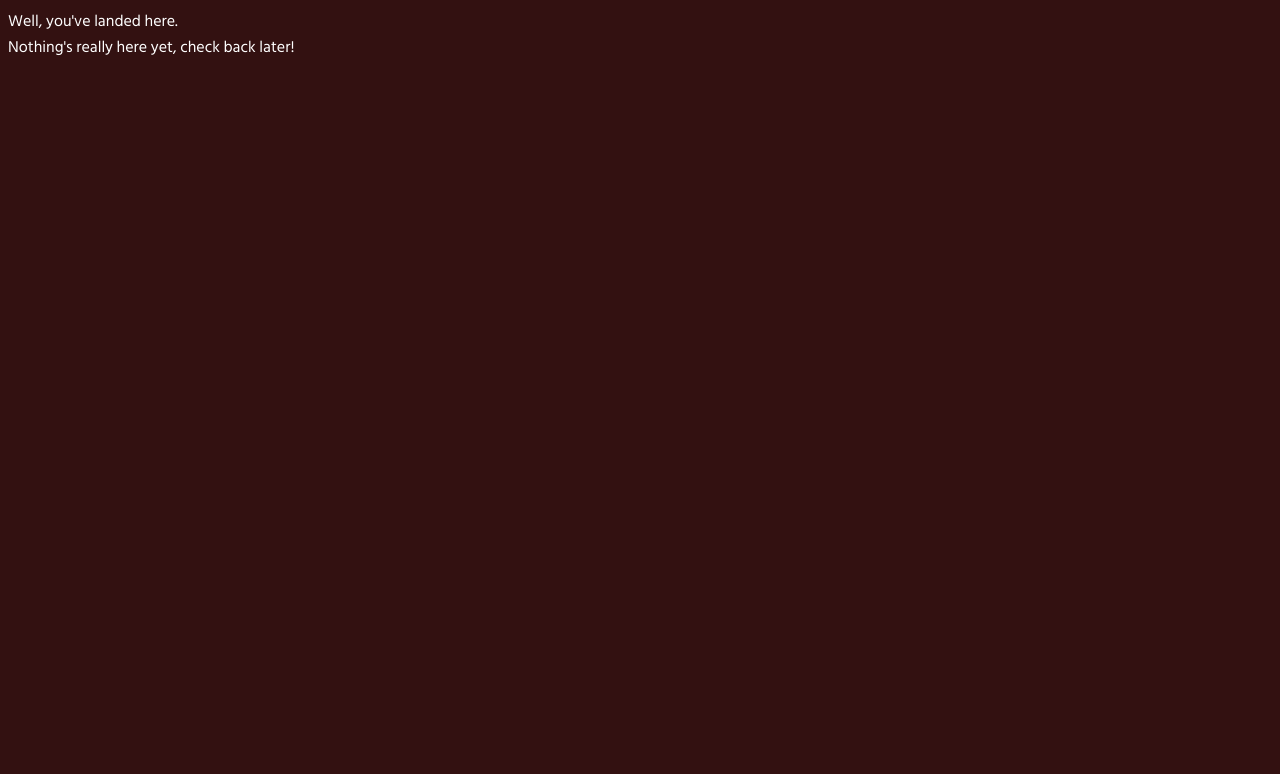
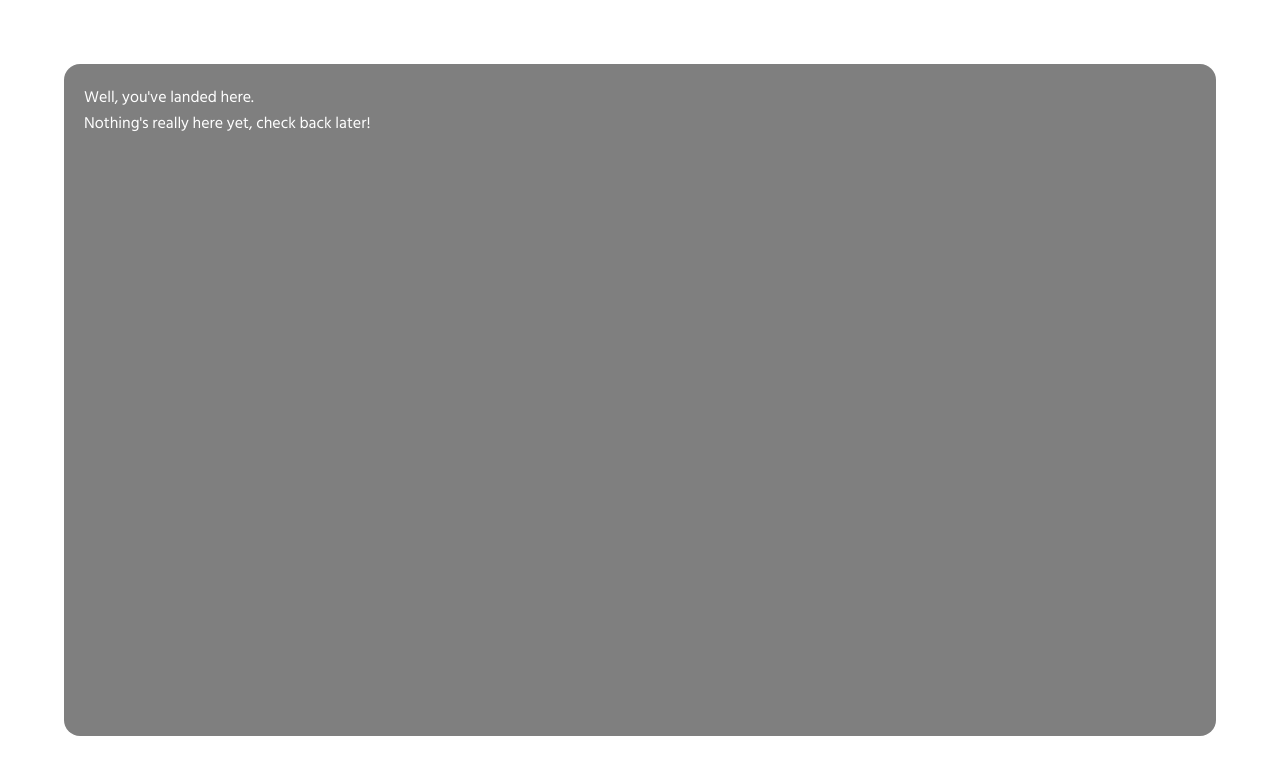
Before and after one commit to idiot-mp4/idiot-mp4.github.io, a plain HTML site: page index.html in a window 1280 px wide. Drawn offline with Linux system fonts and the light colour scheme.

Commit message:
Quality updates

```diff
--- a/index.html
+++ b/index.html
@@ -1,12 +1,16 @@
 <!DOCTYPE html>
 <meta name="viewport" content="width=device-width, initial-scale=1">
+
 <head>
     <style>
         @import url('https://fonts.googleapis.com/css2?family=Hind+Siliguri&display=swap');
 
         body {
             color: #fff;
-            background: #331111;
+            background-position: center;
+            background-repeat: no-repeat;
+            background-size: cover;
+            background: src("img/bg.jpeg");
         }
 
         p {
@@ -14,9 +18,25 @@
             padding: 0px;
             font-family: 'Hind Siliguri', sans-serif;
         }
+
+        .main {
+            position: fixed;
+            left: 5%;
+            right: 5%;
+            top: 8%;
+            bottom: 8%;
+            border-radius: 16px;
+            background-color: rgb(0, 0, 0, 0.5);
+            padding: 20px;
+            -webkit-backdrop-filter: blur(20px);
+            backdrop-filter: blur(20px);
+        }
     </style>
 </head>
+
 <body>
-    <p>Well, you've landed here.</p>
-    <p>Nothing's really here yet, check back later!</p>
+    <div class="main">
+        <p>Well, you've landed here.</p>
+        <p>Nothing's really here yet, check back later!</p>
+    </div>
 </body>
```
Also changed, not shown: 1 other file.
